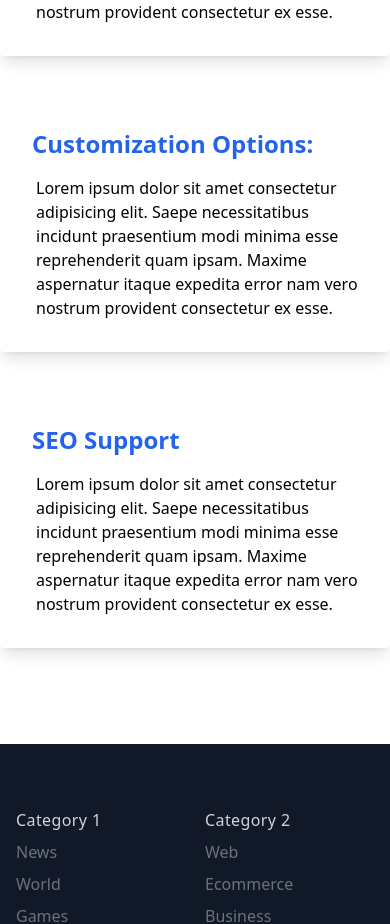
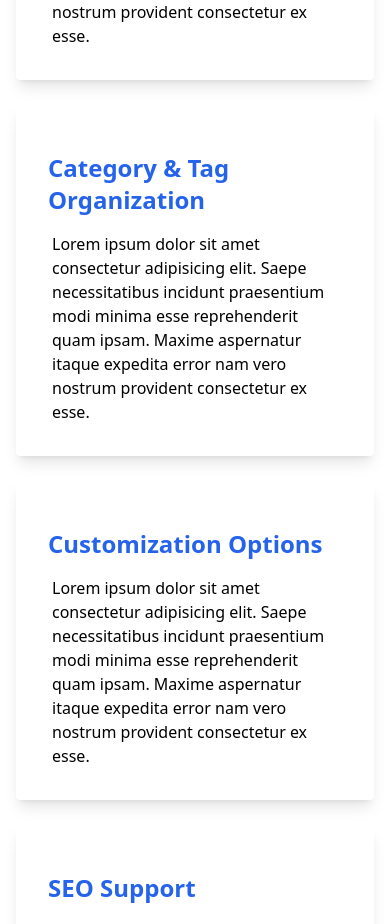
Before and after one commit to abdulrafay-07/Blog-website, a React (Vite) app: page /services in a window 390 px wide. Shown: the part 2586-3510 px from the top of the page. Built offline with nearby package versions, Linux system fonts and the light colour scheme.

Commit message:
fixed the UI for responsive screens

```diff
--- a/src/components/PageCategory.jsx
+++ b/src/components/PageCategory.jsx
@@ -2,7 +2,7 @@ const PageCategory = ({ onSelectCategory, activeCategory }) => {
     const categories = ["Startups", "Security", "AI", "Apps", "Tech"];
 
     return (
-        <div className="px-4 py-5 mb-8 lg:space-x-16 flex flex-wrap items-center border-b-2 text-gray-900 font-semibold">
+        <div className="px-4 py-5 mb-8 space-x-6 sm:space-x-10 lg:space-x-16 flex flex-wrap items-center border-b-2 text-gray-900 font-semibold">
             <button
                 onClick={() => onSelectCategory(null)}
                 className={`lg:ml-12 ${activeCategory ? "" : "active-button"}`}
--- a/src/components/ServiceCards.jsx
+++ b/src/components/ServiceCards.jsx
@@ -1,6 +1,6 @@
 const ServiceCards = () => {
     return (
-        <div className="grid md:grid-cols-3 sm:grid-cols-2 grid-cols-1 gap-6 py-12 sm:py-16">
+        <div className="px-4 lg:px-0 grid lg:grid-cols-3 md:grid-cols-2 sm:grid-cols-2 grid-cols-1 gap-6 py-12 sm:py-16">
             <div className="p-8 shadow-lg rounded cursor-pointer">
                 <h2 className="text-2xl font-bold my-4 text-blue-600">Content Creation & Publishing</h2>
                 <p className="text-base ml-1">Lorem ipsum dolor sit amet consectetur adipisicing elit. Saepe necessitatibus incidunt praesentium modi minima esse reprehenderit quam ipsam. Maxime aspernatur itaque expedita error nam vero nostrum provident consectetur ex esse.</p>
@@ -37,7 +37,7 @@ const ServiceCards = () => {
             </div>
 
             <div className="p-8 shadow-lg rounded cursor-pointer">
-                <h2 className="text-2xl font-bold my-4 text-blue-600">Customization Options:</h2>
+                <h2 className="text-2xl font-bold my-4 text-blue-600">Customization Options</h2>
                 <p className="text-base ml-1">Lorem ipsum dolor sit amet consectetur adipisicing elit. Saepe necessitatibus incidunt praesentium modi minima esse reprehenderit quam ipsam. Maxime aspernatur itaque expedita error nam vero nostrum provident consectetur ex esse.</p>
             </div>
 
--- a/src/pages/About.jsx
+++ b/src/pages/About.jsx
@@ -6,9 +6,9 @@ const About = () => {
                 <p className="text-gray-300 text-xl font-primary">Learn more about the team behind the blog!</p>
             </div>
 
-            <div className="px-4 py-12 sm:py-20 md:px-10 lg:px-20 max-w-4xl mx-auto">
+            <div className="px-4 py-4 sm:py-20 md:px-10 lg:px-20 max-w-4xl mx-auto">
 
-                <div className="py-14 flex flex-col">
+                <div className="py-8 flex flex-col">
                     <div className="py-3">
                         <h2 className="text-3xl font-semibold my-1">Welcome to our Blog!</h2>
                         <p className="text-xl text-gray-700 mt-2">We are a team of passionate writers, dedicated to bringing you the latest news, the most interesting stories, and the most thought-provoking ideas. Our goal is to inform, entertain, and inspire our readers, and we take that mission seriously.</p>
--- a/src/pages/Contact.jsx
+++ b/src/pages/Contact.jsx
@@ -11,9 +11,9 @@ const Contact = () => {
                 <div className="p-4 xl:py-0 w-10/12 sm:w-3/4 md:w-2/3 lg:w-2/5">
                     <ContactForm />
                 </div>
-                <div className="p-4 xl:py-0 w-1/2">
-                    <h2 className="text-2xl lg:text-4xl pb-5 leading-snug font-bold hidden lg:block">Visit Us</h2>
-                    <iframe src="https://www.google.com/maps/embed?pb=!1m18!1m12!1m3!1d3469.674374568823!2d80.20052855615658!3d29.58407630527979!2m3!1f0!2f0!3f0!3m2!1i1024!2i768!4f13.1!3m3!1m2!1s0x39a125001dabb463%3A0x562a50fddbb2d39a!2sMogwart!5e0!3m2!1sen!2s!4v1709141636073!5m2!1sen!2s" width="600" height="450" styles="border:0;" allowFullScreen="" loading="lazy" referrerPolicy="no-referrer-when-downgrade" className="hidden lg:block"></iframe>
+                <div className="p-4 xl:py-0 lg:w-1/2 sm:w-2/3">
+                    <h2 className="text-2xl lg:text-4xl pb-5 leading-snug font-bold hidden sm:block">Visit Us</h2>
+                    <iframe src="https://www.google.com/maps/embed?pb=!1m18!1m12!1m3!1d3469.674374568823!2d80.20052855615658!3d29.58407630527979!2m3!1f0!2f0!3f0!3m2!1i1024!2i768!4f13.1!3m3!1m2!1s0x39a125001dabb463%3A0x562a50fddbb2d39a!2sMogwart!5e0!3m2!1sen!2s!4v1709141636073!5m2!1sen!2s" styles="border:0;" allowFullScreen="" loading="lazy" referrerPolicy="no-referrer-when-downgrade" className="w-full h-[450px] hidden sm:block"></iframe>
                 </div>
             </div>
         </div>
```
